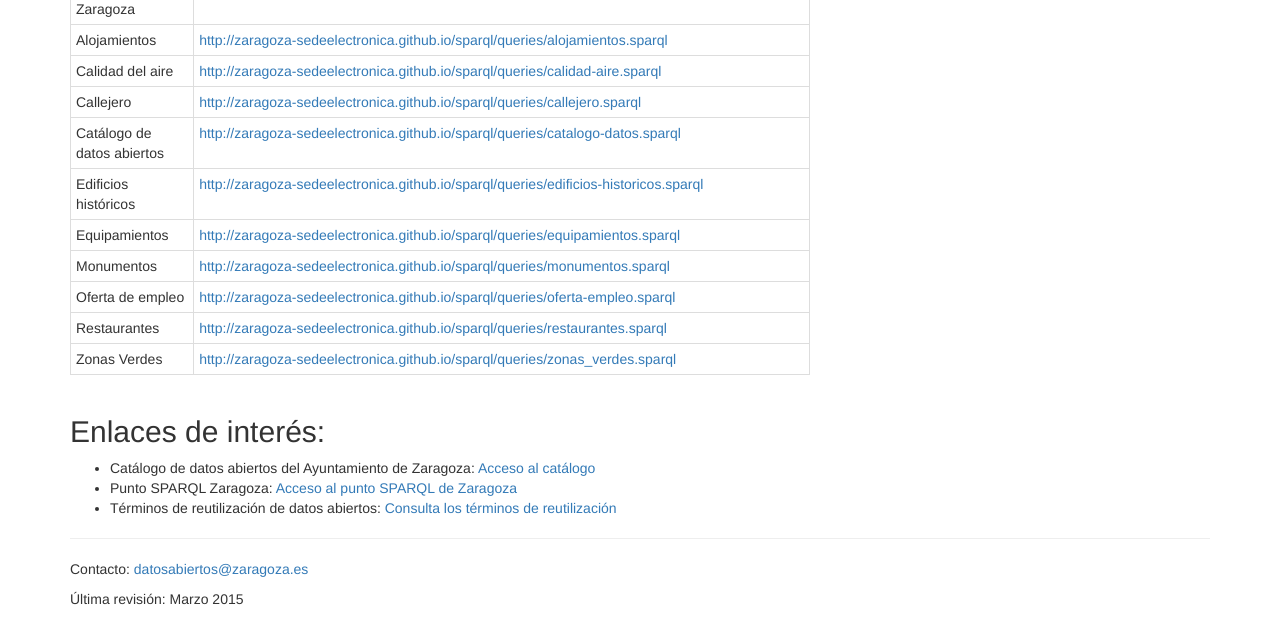
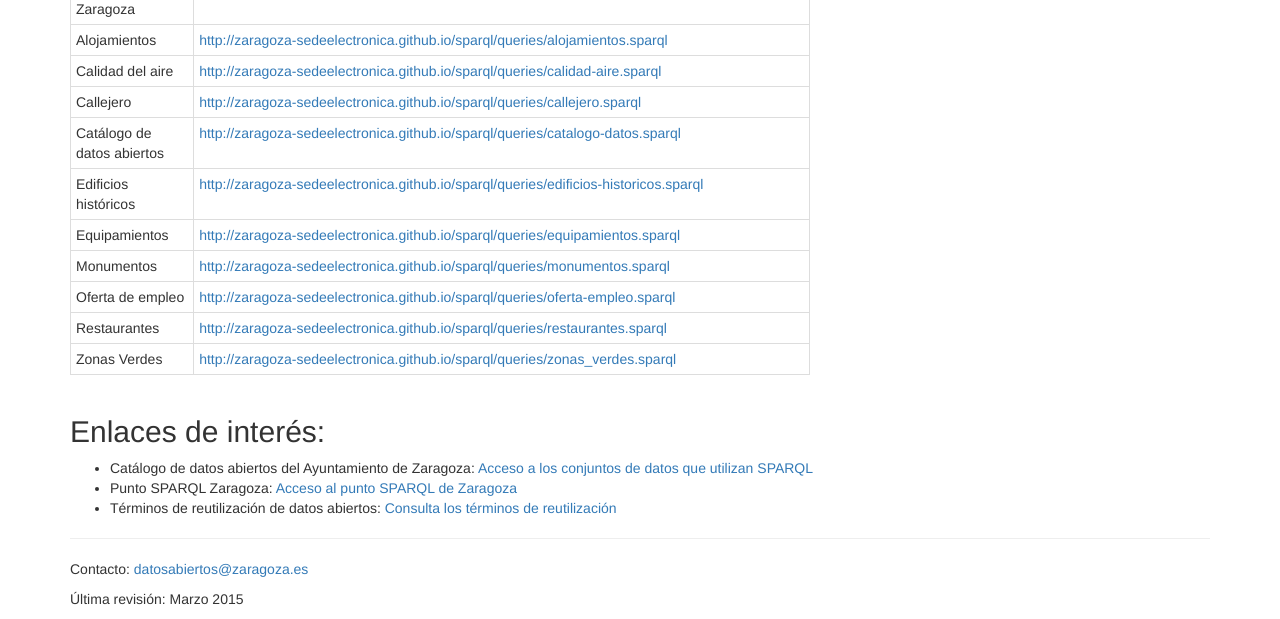
Before and after one commit to zaragoza-sedeelectronica/zaragoza-sedeelectronica.github.io, a plain HTML site: page sparql/queries/index.html in a window 1280 px wide. Shown: the part 341-960 px from the top of the page. Drawn offline with nearby package versions, Linux system fonts and the light colour scheme.

Commit message:
Update index.html

```diff
--- a/sparql/queries/index.html
+++ b/sparql/queries/index.html
@@ -104,7 +104,7 @@
                 </div>
                 <h2>Enlaces de interés:</h2>
                 <ul>
-                    <li>Catálogo de datos abiertos del Ayuntamiento de Zaragoza: <a href="http://www.zaragoza.es/ciudad/risp/buscar_Risp" shape="rect">Acceso al catálogo</a>
+                    <li>Catálogo de datos abiertos del Ayuntamiento de Zaragoza: <a href="http://www.zaragoza.es/ciudad/risp/buscar_Risp?&content_type=SPARQL" shape="rect">Acceso a los conjuntos de datos que utilizan SPARQL</a>
                     </li>
                     <li>Punto SPARQL Zaragoza: <a href="http://www.zaragoza.es/ciudad/risp/ayuda.html">Acceso al punto SPARQL de Zaragoza</a>
                     </li>
```
